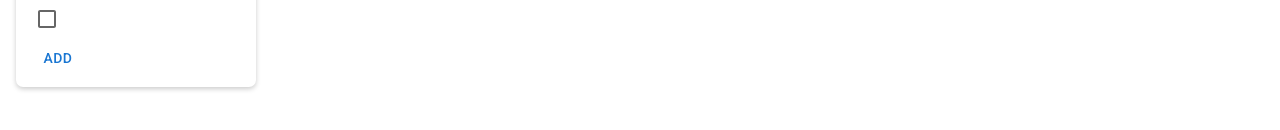
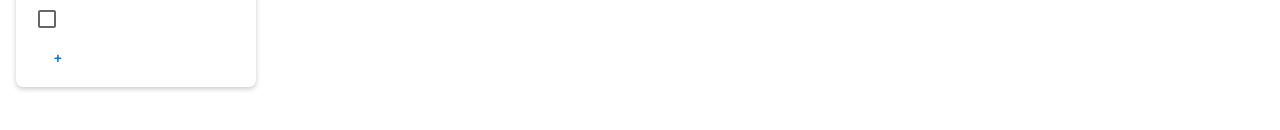
Before and after one commit to vicgwee/React_ToDoList, a React (Create React App) app in the folder react-todolist/: page / in a window 1280 px wide. Shown: the part 265-395 px from the top of the page. Built offline with nearby package versions, Linux system fonts and the light colour scheme.

Commit message:
fix submit icon functionality

```diff
--- a/react-todolist/src/components/AddNoteForm.jsx
+++ b/react-todolist/src/components/AddNoteForm.jsx
@@ -51,10 +51,10 @@ function AddNoteForm(props) {
                 />
                 <ToggleSwitch
                     name = "urgent"
-                    checked = {inputs.urgent || 0}
+                    checked = {parseInt(inputs.urgent) || 0}
                     onChange = {handleChange}
                 />
-                <Button type="submit">Add</Button>
+                <Button type="submit">+</Button>
             </form>
         </div>
     );
--- a/react-todolist/src/components/ToggleSwitch.jsx
+++ b/react-todolist/src/components/ToggleSwitch.jsx
@@ -10,7 +10,7 @@ function ToggleSwitch(props) {
         <div className="toggle-switch">
             <Checkbox
                 name={props.name}
-                checked={props.checked}
+                checked={Boolean(props.checked === 1)}
                 onChange={handleClick}
             />
             <label className="toggle-switch-label" htmlFor="toggleSwitch">
```
